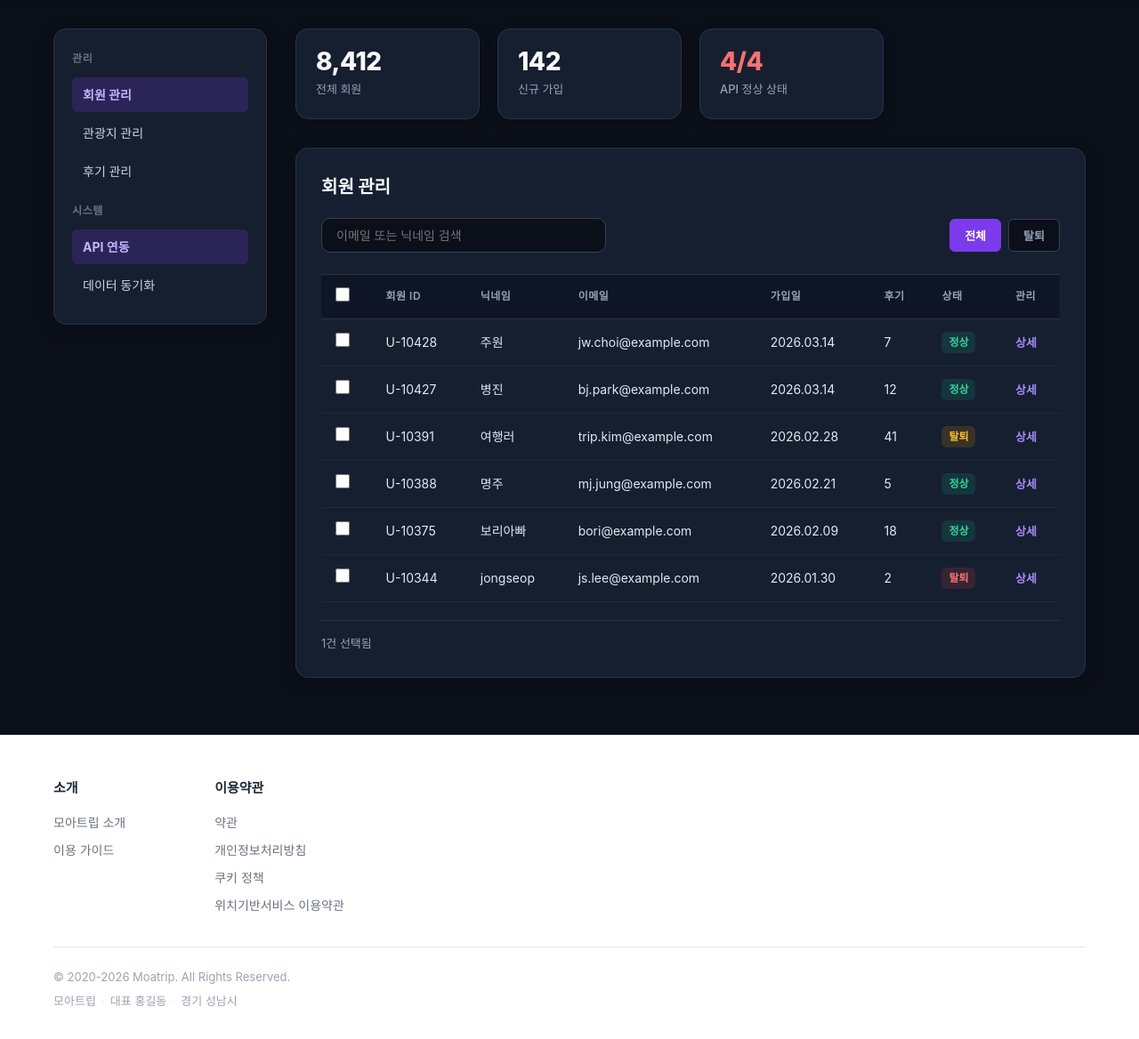
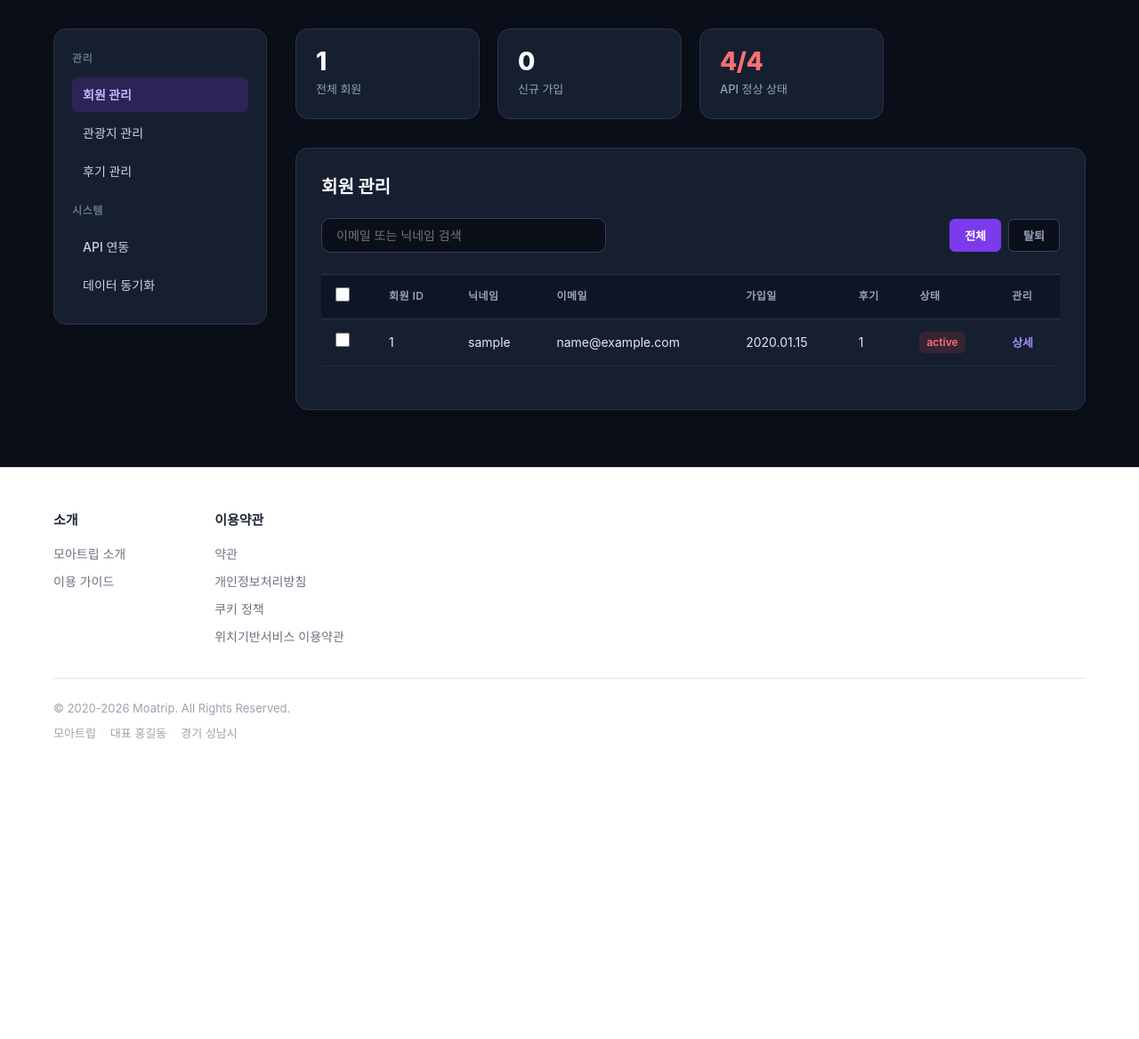
Before and after one commit to SOO-Team2/moa_trip, a Django app: page /admin/ in a window 1280 px wide. Shown: the part 72-1240 px from the top of the page at 89% size. After the commit the page ends 902 px from the top, so only its background shows below. Run offline with Django 5.2, Linux system fonts and the light colour scheme; tables that the repository leaves empty hold one stand-in row (values such as "Sample post"); some web fonts are replaced.

Commit message:
feat: admin페이지 기능 구현

```diff
--- a/moa_trip_app/static/css/admin.css
+++ b/moa_trip_app/static/css/admin.css
@@ -61,8 +61,7 @@
 }
 
 .admin-sidebar li a:hover,
-.admin-sidebar li.active a,
-.admin-sidebar li:first-child a {
+.admin-sidebar li.active a {
   background-color: rgba(124, 58, 237, 0.2);
   color: #C4B5FD;
   font-weight: 700;
--- a/moa_trip_app/templates/admin.html
+++ b/moa_trip_app/templates/admin.html
@@ -15,25 +15,26 @@
         <aside class="admin-sidebar">
             <h3>관리</h3>
             <ul>
-                <li class="active"><a href="#">회원 관리</a></li>
-                <li><a href="#">관광지 관리</a></li>
-                <li><a href="#">후기 관리</a></li>
+                <li class="{% if section == 'members' %}active{% endif %}"><a href="{% url 'admin' %}?section=members">회원 관리</a></li>
+                <li class="{% if section == 'spots' %}active{% endif %}"><a href="{% url 'admin' %}?section=spots">관광지 관리</a></li>
+                <li class="{% if section == 'reviews' %}active{% endif %}"><a href="{% url 'admin' %}?section=reviews">후기 관리</a></li>
             </ul>
             <h3>시스템</h3>
             <ul>
-                <li><a href="#">API 연동</a></li>
-                <li><a href="#">데이터 동기화</a></li>
+                <li class="{% if section == 'api' %}active{% endif %}"><a href="{% url 'admin' %}?section=api">API 연동</a></li>
+                <li class="{% if section == 'sync' %}active{% endif %}"><a href="{% url 'admin' %}?section=sync">데이터 동기화</a></li>
             </ul>
         </aside>
 
         <main class="admin-main">
+            {% if section == 'members' %}
             <section class="admin-stats-grid">
                 <div class="admin-stat-card">
-                    <h3>8,412</h3>
+                    <h3>{{ total_count }}</h3>
                     <p>전체 회원</p>
                 </div>
                 <div class="admin-stat-card">
-                    <h3>142</h3>
+                    <h3>{{ new_count }}</h3>
                     <p>신규 가입</p>
                 </div>
                 <div class="admin-stat-card">
@@ -50,15 +51,15 @@
                         <input type="text" placeholder="이메일 또는 닉네임 검색">
                     </div>
                     <div class="admin-filter-tabs">
-                        <button type="button" class="active">전체</button>
-                        <button type="button">탈퇴</button>
+                        <button type="button" class="{% if selected_status == '전체' %}active{% endif %}" onclick="location.href='{% url 'admin' %}?section=members&status=전체'">전체</button>
+                        <button type="button" class="{% if selected_status == '탈퇴' %}active{% endif %}" onclick="location.href='{% url 'admin' %}?section=members&status=탈퇴'">탈퇴</button>
                     </div>
                 </div>
 
                 <table class="admin-table">
                     <thead>
                         <tr>
-                            <th scope="col"><input type="checkbox"></th>
+                            <th scope="col"><input type="checkbox" id="select-all-checkbox"></th>
                             <th scope="col">회원 ID</th>
                             <th scope="col">닉네임</th>
                             <th scope="col">이메일</th>
@@ -69,74 +70,75 @@
                         </tr>
                     </thead>
                     <tbody>
+                        {% for user in users %}
                         <tr>
-                            <td><input type="checkbox"></td>
-                            <td>U-10428</td>
-                            <td>주원</td>
-                            <td>jw.choi@example.com</td>
-                            <td>2026.03.14</td>
-                            <td>7</td>
-                            <td><span class="admin-badge active">정상</span></td>
+                            <td><input type="checkbox" class="row-checkbox"></td>
+                            <td>{{ user.user_id }}</td>
+                            <td>{{ user.nickname }}</td>
+                            <td>{{ user.email }}</td>
+                            <td>{{ user.join_date|date:"Y.m.d" }}</td>
+                            <td>{{ user.review_count }}</td>
+                            <td>
+                                {% if user.status == '정상' %}
+                                <span class="admin-badge active">정상</span>
+                                {% else %}
+                                <span class="admin-badge danger">{{ user.status }}</span>
+                                {% endif %}
+                            </td>
                             <td><a href="#">상세</a></td>
                         </tr>
+                        {% empty %}
                         <tr>
-                            <td><input type="checkbox"></td>
-                            <td>U-10427</td>
-                            <td>병진</td>
-                            <td>bj.park@example.com</td>
-                            <td>2026.03.14</td>
-                            <td>12</td>
-                            <td><span class="admin-badge active">정상</span></td>
-                            <td><a href="#">상세</a></td>
+                            <td colspan="8">표시할 회원이 없습니다.</td>
                         </tr>
-                        <tr>
-                            <td><input type="checkbox"></td>
-                            <td>U-10391</td>
-                            <td>여행러</td>
-                            <td>trip.kim@example.com</td>
-                            <td>2026.02.28</td>
-                            <td>41</td>
-                            <td><span class="admin-badge warn">탈퇴</span></td>
-                            <td><a href="#">상세</a></td>
-                        </tr>
-                        <tr>
-                            <td><input type="checkbox"></td>
-                            <td>U-10388</td>
-                            <td>명주</td>
-                            <td>mj.jung@example.com</td>
-                            <td>2026.02.21</td>
-                            <td>5</td>
-                            <td><span class="admin-badge active">정상</span></td>
-                            <td><a href="#">상세</a></td>
-                        </tr>
-                        <tr>
-                            <td><input type="checkbox"></td>
-                            <td>U-10375</td>
-                            <td>보리아빠</td>
-                            <td>bori@example.com</td>
-                            <td>2026.02.09</td>
-                            <td>18</td>
-                            <td><span class="admin-badge active">정상</span></td>
-                            <td><a href="#">상세</a></td>
-                        </tr>
-                        <tr>
-                            <td><input type="checkbox"></td>
-                            <td>U-10344</td>
-                            <td>jongseop</td>
-                            <td>js.lee@example.com</td>
-                            <td>2026.01.30</td>
-                            <td>2</td>
-                            <td><span class="admin-badge danger">탈퇴</span></td>
-                            <td><a href="#">상세</a></td>
-                        </tr>
+                        {% endfor %}
                     </tbody>
                 </table>
+            </section>
 
-                <div class="admin-table-bottom">
-                    <p>1건 선택됨</p>
-                </div>
+            {% elif section == 'spots' %}
+            <section class="admin-content-box">
+                <h2>관광지 관리</h2>
+                <p>준비 중인 페이지입니다.</p>
             </section>
+
+            {% elif section == 'reviews' %}
+            <section class="admin-content-box">
+                <h2>후기 관리</h2>
+                <p>준비 중인 페이지입니다.</p>
+            </section>
+
+            {% elif section == 'api' %}
+            <section class="admin-content-box">
+                <h2>API 연동</h2>
+                <p>준비 중인 페이지입니다.</p>
+            </section>
+
+            {% elif section == 'sync' %}
+            <section class="admin-content-box">
+                <h2>데이터 동기화</h2>
+                <p>준비 중인 페이지입니다.</p>
+            </section>
+            {% endif %}
+
         </main>
     </div>
 </div>
 {% endblock %}
+
+{% block extra_js %}
+<script>
+document.addEventListener('DOMContentLoaded', function () {
+    var selectAll = document.getElementById('select-all-checkbox');
+    var rowCheckboxes = document.querySelectorAll('.row-checkbox');
+
+    if (selectAll) {
+        selectAll.addEventListener('change', function () {
+            rowCheckboxes.forEach(function (checkbox) {
+                checkbox.checked = selectAll.checked;
+            });
+        });
+    }
+});
+</script>
+{% endblock %}
--- a/moa_trip_app/views.py
+++ b/moa_trip_app/views.py
@@ -267,4 +267,22 @@ def signup(request):
     return render(request, 'signup_ok.html', {'result':result})
 
 def admin(request):
-    return render(request, 'admin.html')
+    section = request.GET.get('section', 'members')
+    selected_status = request.GET.get('status', '전체')
+
+    users = Users.objects.annotate(review_count=Count('review')).order_by('-join_date')
+    if selected_status != '전체':
+        users = users.filter(status=selected_status)
+
+    total_count = Users.objects.count()
+    this_month_start = timezone.now().date().replace(day=1)
+    new_count = Users.objects.filter(join_date__gte=this_month_start).count()
+
+    context = {
+        'section': section,
+        'users': users,
+        'total_count': total_count,
+        'new_count': new_count,
+        'selected_status': selected_status,
+    }
+    return render(request, 'admin.html', context)
```
